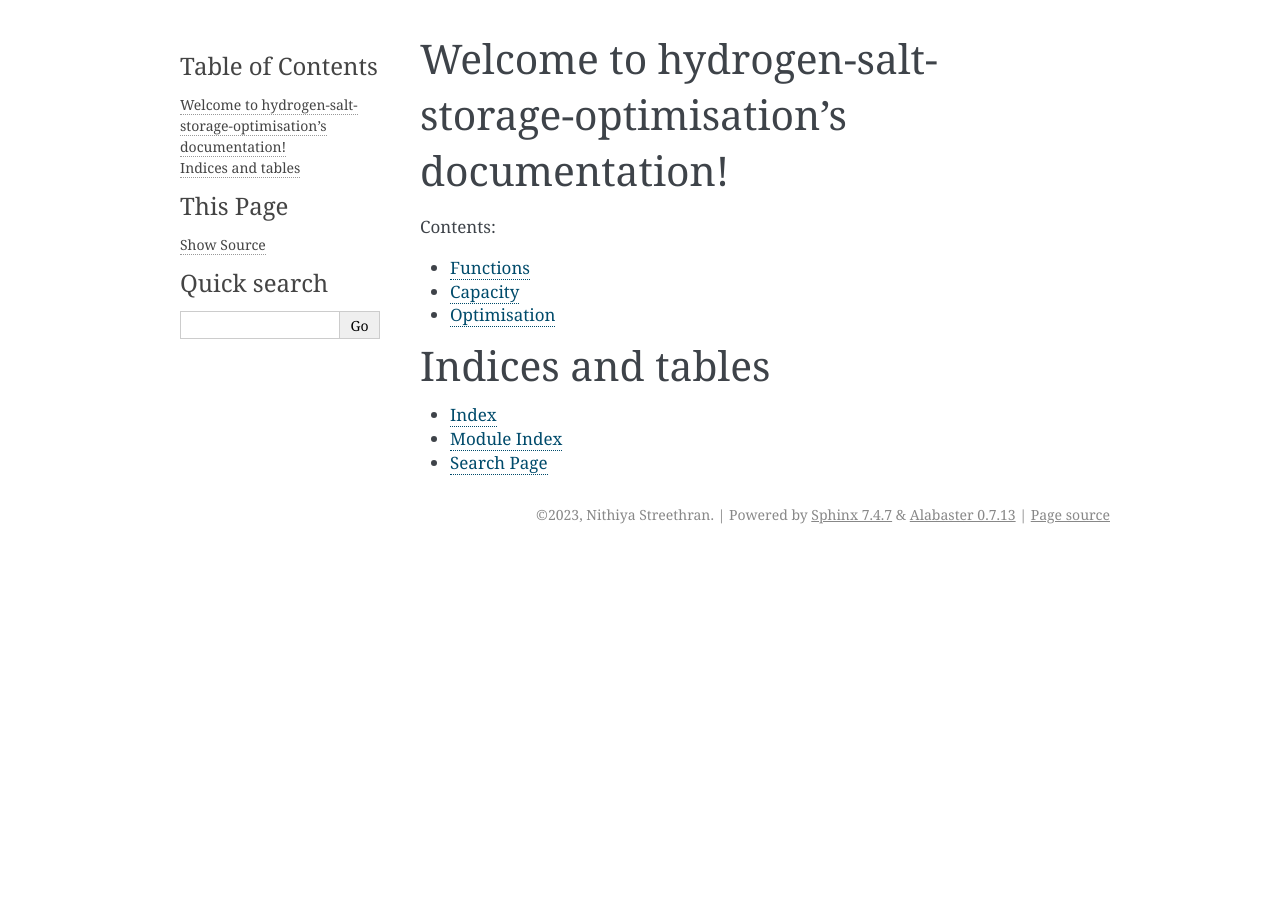
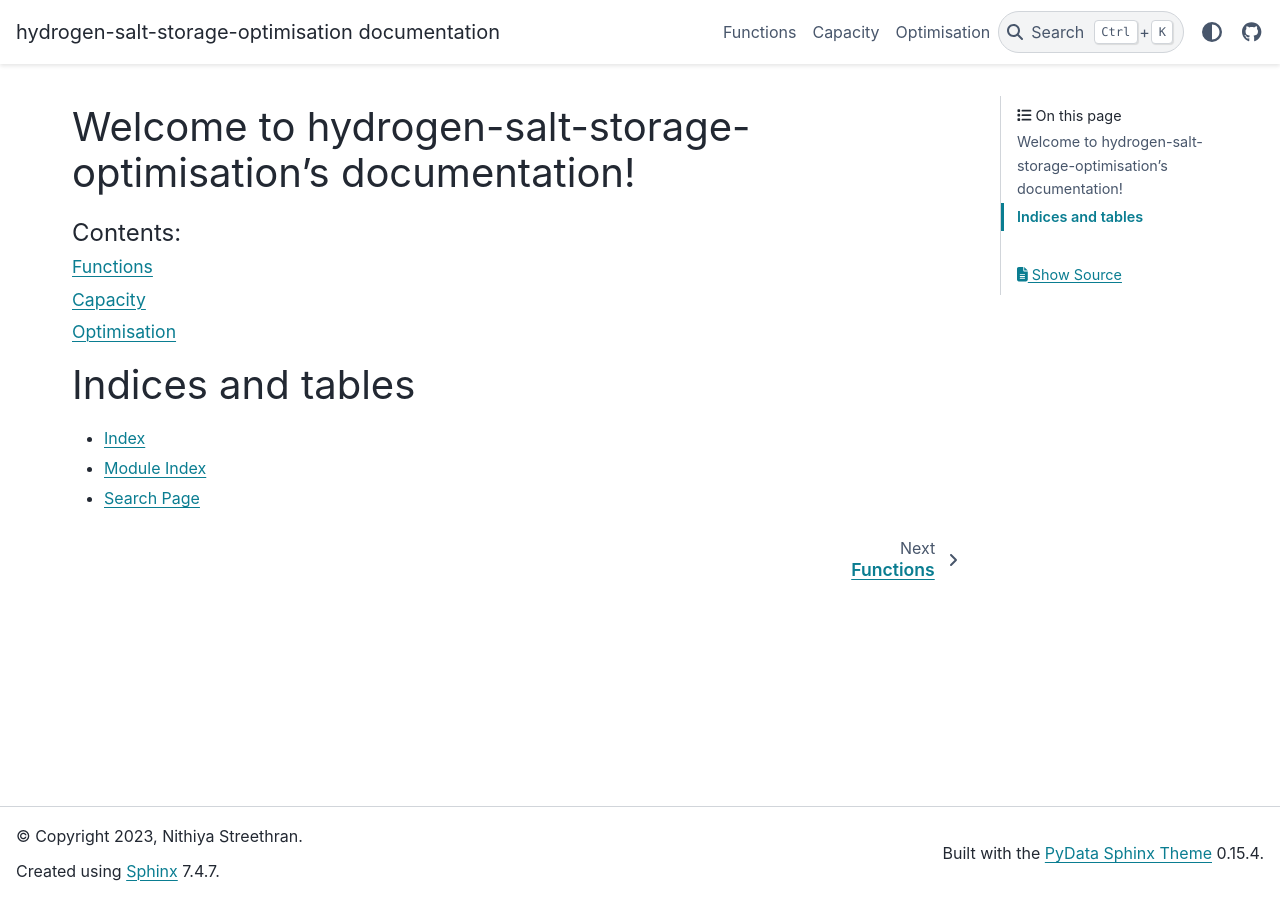
Before and after one commit to wind-to-hydrogen-toolkit/hydrogen-salt-storage, a Sphinx documentation site: the page built from docs/index.rst, in a window 1280 px wide. Built offline with Sphinx 7.4.7 and the PyData theme 0.15.4, drawn with Linux system fonts in a browser that asks for light colours.

Commit message:
use pydata-sphinx-theme

```diff
--- a/docs/conf.py
+++ b/docs/conf.py
@@ -24,5 +24,21 @@ exclude_patterns = ['_build', 'Thumbs.db', '.DS_Store']
 # -- Options for HTML output -------------------------------------------------
 # https://www.sphinx-doc.org/en/master/usage/configuration.html#options-for-html-output
 
-html_theme = 'alabaster'
+html_theme = 'pydata_sphinx_theme'
 html_static_path = ['_static']
+
+html_theme_options = {
+    'icon_links': [
+        {
+            # Label for this link
+            'name': 'GitHub',
+            # URL where the link will redirect
+            'url': 'https://github.com/nmstreethran/hydrogen-salt-storage-optimisation',  # required
+            # Icon class (if 'type': 'fontawesome'), or path to local image (if 'type': 'local')
+            'icon': 'fa-brands fa-github',
+            # The type of image to be used (see below for details)
+            'type': 'fontawesome',
+        }
+    ],
+    'navbar_align': 'right'
+}
--- a/requirements.txt
+++ b/requirements.txt
@@ -8,8 +8,8 @@ jupyterlab
 mapclassify
 matplotlib-scalebar
 pooch
+pydata_sphinx_theme
 pyfluids
 pylint
 rioxarray
-sphinx
 statsmodels
```
